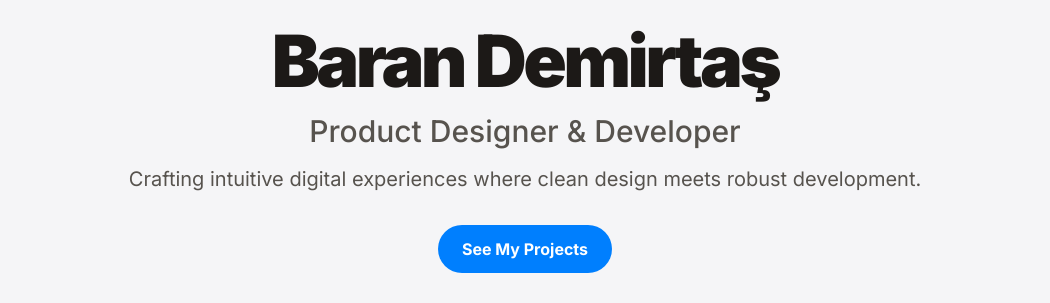
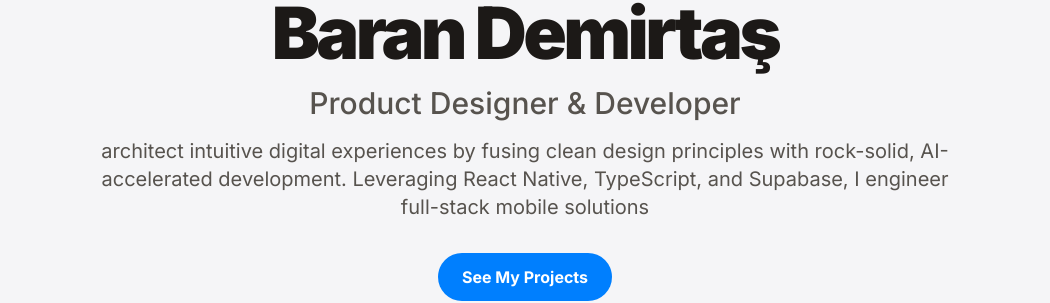
Before and after one commit to Barotello/Baran_portfolio, a React (Vite) app: page / in a window 1280 px wide. Shown: the part 237-540 px from the top of the page, without its empty margins (115-1165 px from the left). Built offline with nearby package versions, Linux system fonts and the light colour scheme; no server answers; the database is empty.

Commit message:
Updated src/components/HeroSection.tsx

```diff
--- a/src/components/HeroSection.tsx
+++ b/src/components/HeroSection.tsx
@@ -11,7 +11,7 @@ const HeroSection: React.FC = () => {
           Product Designer &amp; Developer
         </p>
         <h2 className="text-lg font-normal text-stone-600 dark:text-stone-300 md:text-xl">
-          Crafting intuitive digital experiences where clean design meets robust development.
+          architect intuitive digital experiences by fusing clean design principles with rock-solid, AI-accelerated development. Leveraging React Native, TypeScript, and Supabase, I engineer full-stack mobile solutions
         </h2>
       </div>
       <a className="flex h-12 min-w-[84px] max-w-[480px] cursor-pointer items-center justify-center overflow-hidden rounded-full bg-primary px-6 text-base font-bold text-white transition hover:opacity-90" href="#projects">
```
